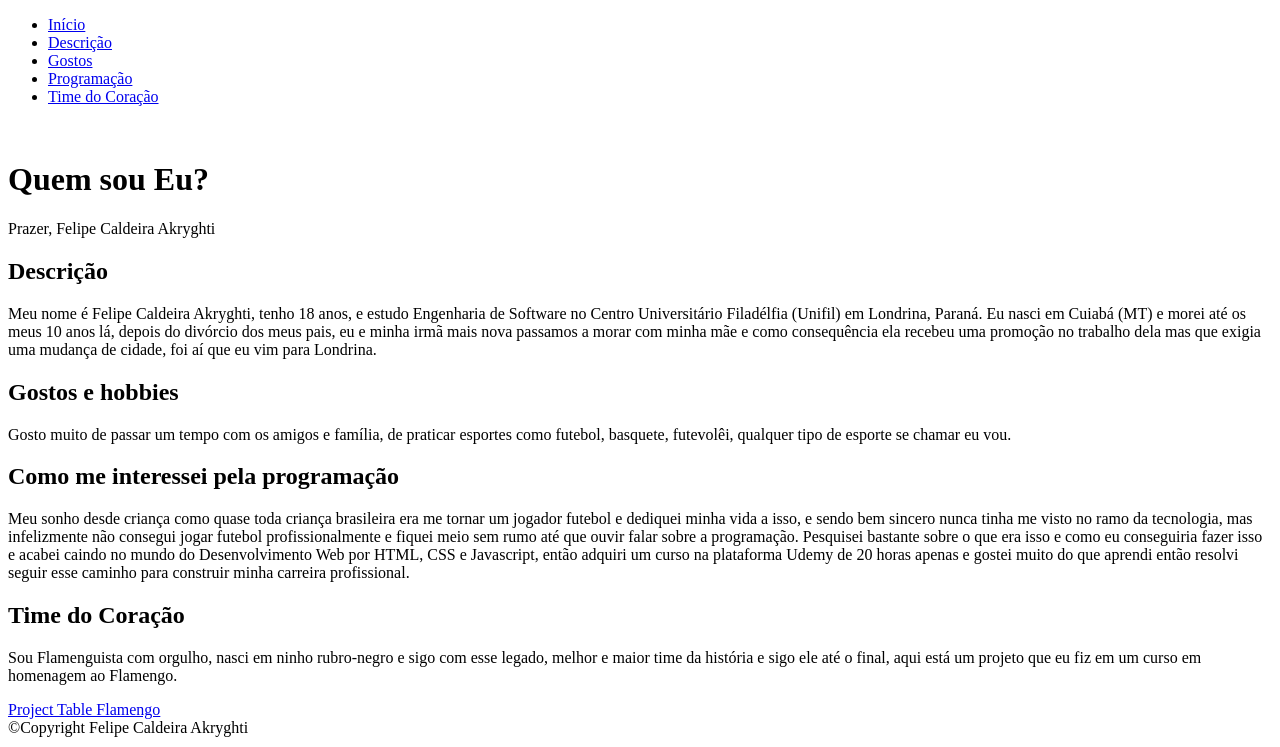
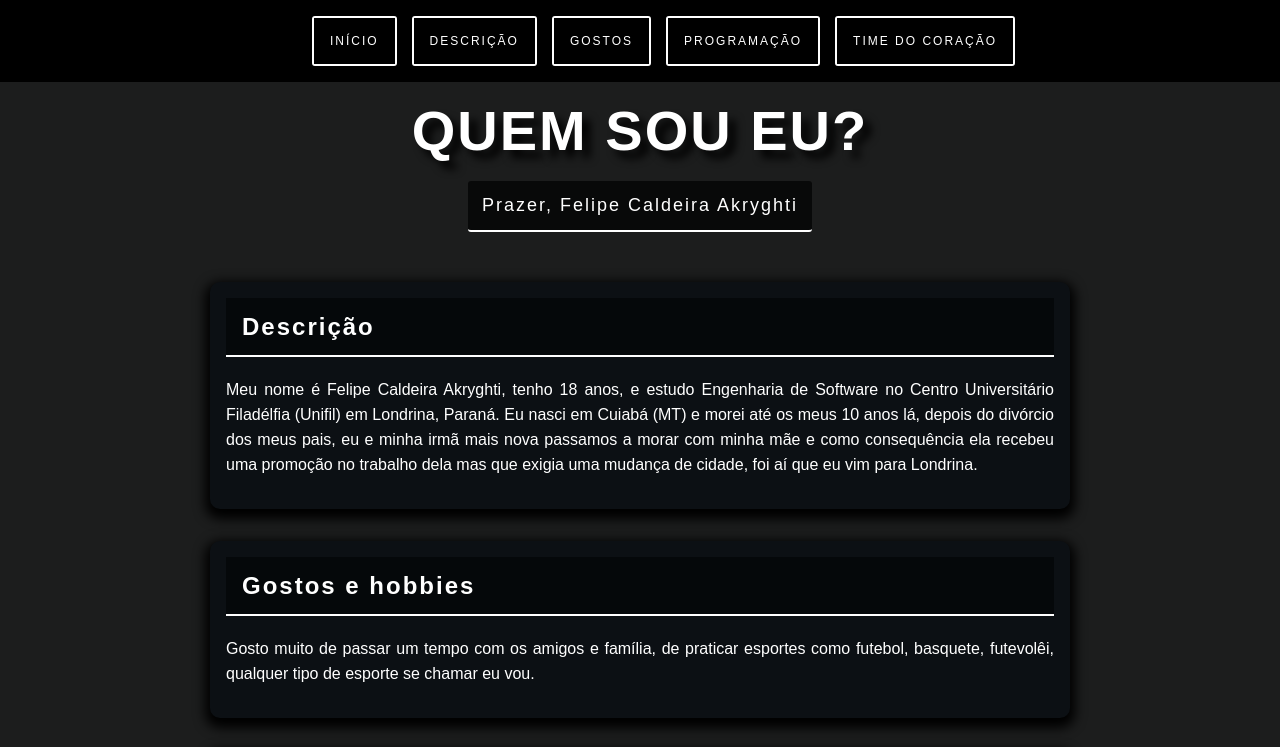
Before and after one commit to FELIPECAK/site_apresentacao, a plain HTML site: page index.html in a window 1280 px wide. Shown: the top 747 px of the page. Drawn offline with Linux system fonts and the light colour scheme; the site is published under a folder, as on GitHub Pages, so addresses that start at the root find nothing.

Commit message:
Update index.html

```diff
--- a/index.html
+++ b/index.html
@@ -4,7 +4,7 @@
     <meta charset="UTF-8">
     <meta name="viewport" content="width=device-width, initial-scale=1.0">
     <title>Quem sou Eu?</title>
-    <link rel="stylesheet" href= "/styles/styles.css">
+    <link rel="stylesheet" href= "site_apresentacao/styles/styles.css">
 
 </head>
 <body>
```
